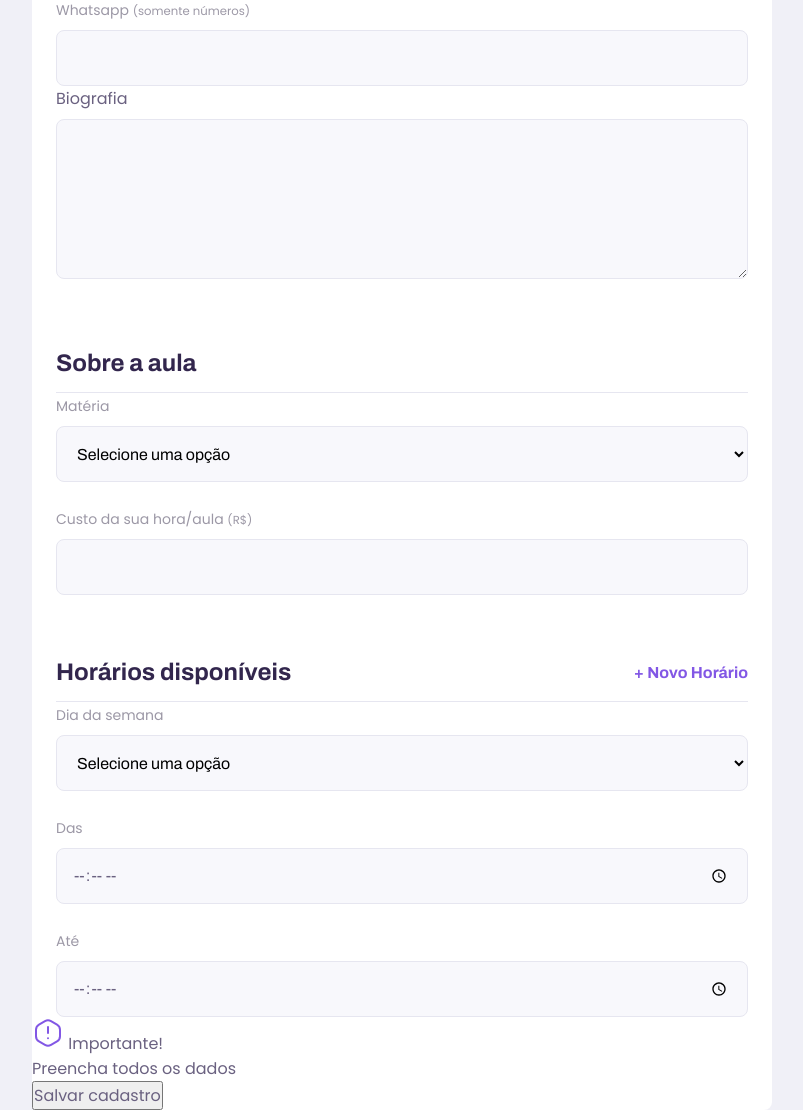
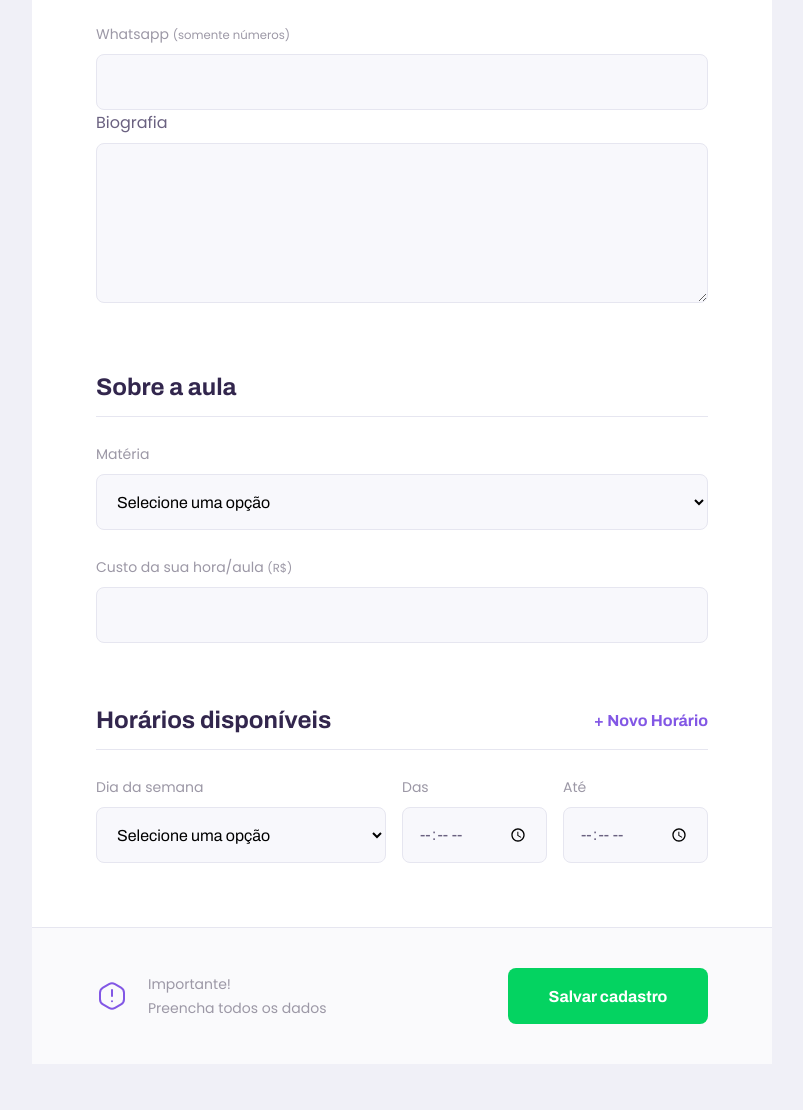
Before and after one commit to cleitonrs/nlw2, a plain HTML site: page give-classes.html in a window 1280 px wide. Shown: the part 644-1754 px from the top of the page, without its empty margins (238-1041 px from the left). After the commit the page ends 1708 px from the top, so only its background shows below. Drawn offline with Linux system fonts and the light colour scheme.

Commit message:
nlw2 dia 3

```diff
--- a/give-classes.html
+++ b/give-classes.html
@@ -77,7 +77,7 @@
                     </div>
                 </fieldset>
 
-                <fieldset>
+                <fieldset id="schedule-items">
                     <legend>Horários disponíveis
                         <button id="add-time">+ Novo Horário</button>
                     </legend>
--- a/styles/partials/page-give-classes.css
+++ b/styles/partials/page-give-classes.css
@@ -22,15 +22,14 @@
 }
 
 #page-give-classes fieldset legend {
-    font: 700 2.4rem Archivo;
-    color: var(--color-text-title);
-    margin-bottom: 2.4;
-
     display: flex;
     align-items: center;
     justify-content: space-between;
 
+    font: 700 2.4rem Archivo;
+    margin-bottom: 2.4rem;
     width: 100%;
+    color: var(--color-text-title);
     padding-bottom: 1.6rem;
     border-bottom: 1px solid var(--color-line-in-white);
 }
@@ -58,8 +57,86 @@
     margin-top: 2.4rem;
 }
 
+#page-give-classes main footer {
+    padding: 4rem 2.4rem;
+    background: var(--color-box-footer);
+    border-top: 1px solid var(--color-line-in-white);
+    margin-top: 6.4rem;
+}
+
+#page-give-classes main footer p {
+    display: flex;
+    align-items: center;
+    justify-content: center;
+    font-size: 1.4rem;
+    line-height: 2.4rem;
+    color: var(--color-text-complement);
+}
+
+#page-give-classes main footer p img {
+    margin-right: 2rem;
+}
+
+#page-give-classes main footer button {
+    width: 100%;
+    height: 5.6rem;
+    background: var(--color-secondary);
+    color: var(--color-button-text);
+    border: 0;
+    border-radius: .8rem;
+    cursor: pointer;
+    font: 700 1.6rem Archivo;
+    display: flex;
+    align-items: center;
+    justify-content: center;
+    text-decoration: none;
+    transition: 0.2s;
+    margin-top: 3.2rem;
+}
+
+#page-give-classes main footer button:hover {
+    background: var(--color-secondary-dark);
+}
+
+.schedule-item+.schedule-item {
+    margin-top: 3.2rem;
+    padding-top: 3.2rem;
+    border-top: 1px solid var(--color-line-in-white);
+}
+
 @media (min-width: 700px) {
     #page-give-classes #container {
         max-width: 100vw;
     }
+
+    #page-give-classes .page-header .header-content {
+        margin-bottom: 0;
+    }
+
+    #page-give-classes main fieldset {
+        padding: 0 64px;
+    }
+
+    .schedule-item {
+        display: grid;
+        grid-template-columns: 2fr 1fr 1fr;
+        column-gap: 1.6rem;
+    }
+
+    #page-give-classes #schedule-items .select-block+.input-block,
+    #page-give-classes #schedule-items .input-block+.input-block {
+        margin-top: 0;
+    }
+
+    #page-give-classes main footer {
+        padding: 40px 64px;
+        display: flex;
+        align-items: center;
+        justify-content: space-between;
+    }
+
+    #page-give-classes main footer button {
+        margin-top: 0;
+        width: 200px;
+    }
 }
```
Also changed, not shown: study.html (+2 -2 lines).
